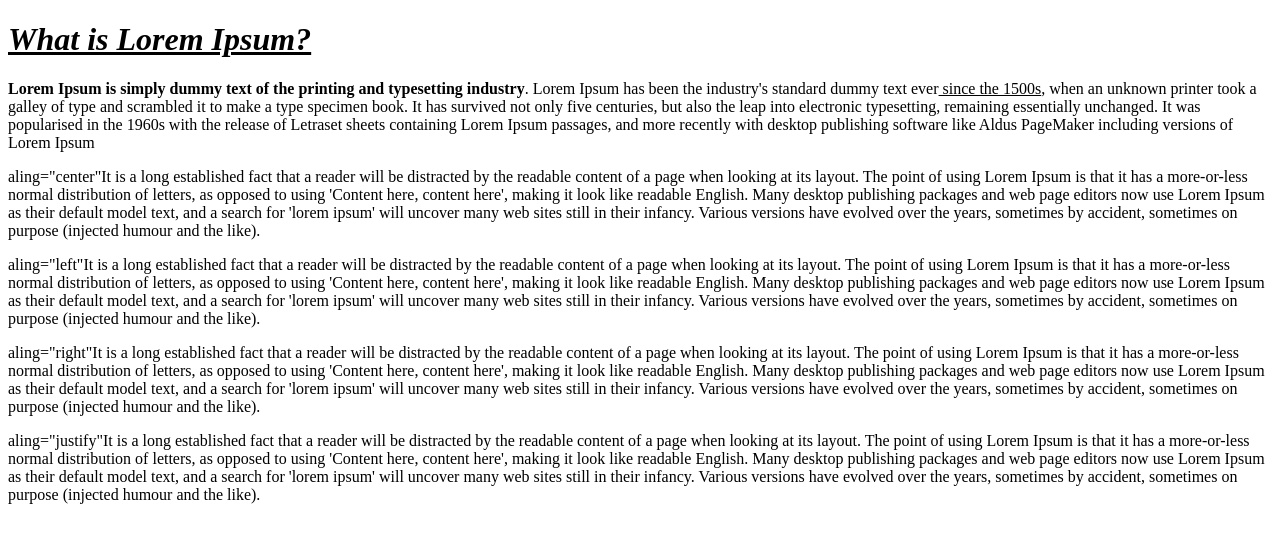
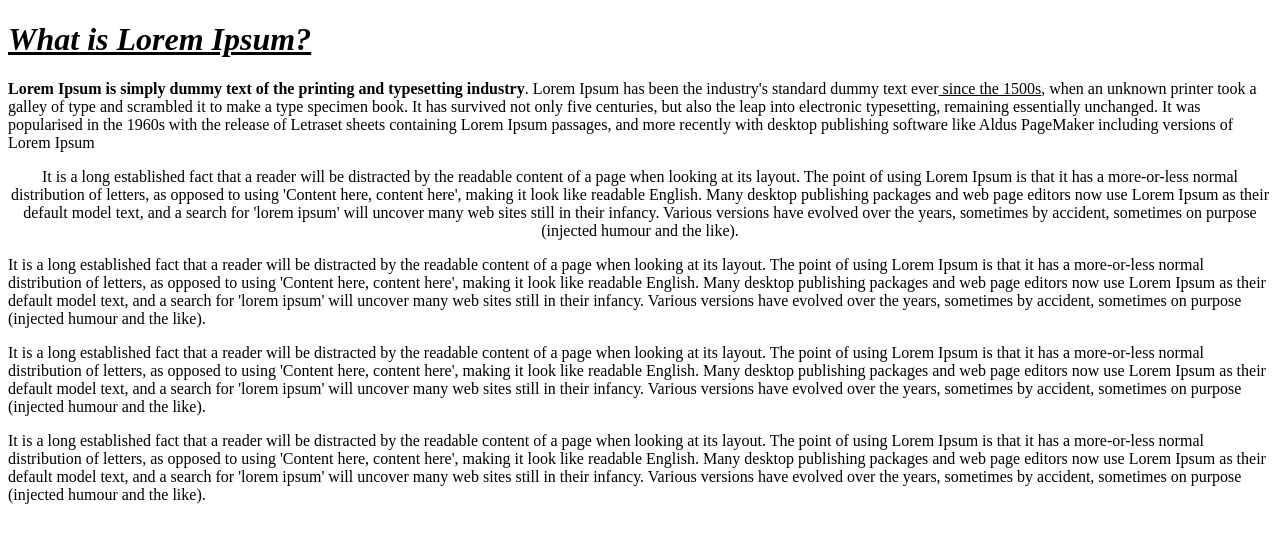
Before and after one commit to sruthibasineni/activity-1, a plain HTML site: page ques3.html in a window 1280 px wide. Drawn offline with Linux system fonts and the light colour scheme.

Commit message:
Update ques3.html

```diff
--- a/ques3.html
+++ b/ques3.html
@@ -3,9 +3,9 @@
 <body>
 <h1><i><u>What is Lorem Ipsum?</i></h1></u>
 <p><b>Lorem Ipsum is simply dummy text of the printing and typesetting industry</b>. Lorem Ipsum has been the industry's standard dummy text ever<u> since the 1500s</u>, when an unknown printer took a galley of type and scrambled it to make a type specimen book. It has survived not only five centuries, but also the leap into electronic typesetting, remaining essentially unchanged. It was popularised in the 1960s with the release of Letraset sheets containing Lorem Ipsum passages, and more recently with desktop publishing software like Aldus PageMaker including versions of Lorem Ipsum</p>
-<p>aling="center"It is a long established fact that a reader will be distracted by the readable content of a page when looking at its layout. The point of using Lorem Ipsum is that it has a more-or-less normal distribution of letters, as opposed to using 'Content here, content here', making it look like readable English. Many desktop publishing packages and web page editors now use Lorem Ipsum as their default model text, and a search for 'lorem ipsum' will uncover many web sites still in their infancy. Various versions have evolved over the years, sometimes by accident, sometimes on purpose (injected humour and the like).</p>
-<p>aling="left"It is a long established fact that a reader will be distracted by the readable content of a page when looking at its layout. The point of using Lorem Ipsum is that it has a more-or-less normal distribution of letters, as opposed to using 'Content here, content here', making it look like readable English. Many desktop publishing packages and web page editors now use Lorem Ipsum as their default model text, and a search for 'lorem ipsum' will uncover many web sites still in their infancy. Various versions have evolved over the years, sometimes by accident, sometimes on purpose (injected humour and the like).</p>
-<p>aling="right"It is a long established fact that a reader will be distracted by the readable content of a page when looking at its layout. The point of using Lorem Ipsum is that it has a more-or-less normal distribution of letters, as opposed to using 'Content here, content here', making it look like readable English. Many desktop publishing packages and web page editors now use Lorem Ipsum as their default model text, and a search for 'lorem ipsum' will uncover many web sites still in their infancy. Various versions have evolved over the years, sometimes by accident, sometimes on purpose (injected humour and the like).</p>
-<p>aling="justify"It is a long established fact that a reader will be distracted by the readable content of a page when looking at its layout. The point of using Lorem Ipsum is that it has a more-or-less normal distribution of letters, as opposed to using 'Content here, content here', making it look like readable English. Many desktop publishing packages and web page editors now use Lorem Ipsum as their default model text, and a search for 'lorem ipsum' will uncover many web sites still in their infancy. Various versions have evolved over the years, sometimes by accident, sometimes on purpose (injected humour and the like).</p>
+<p align = "center">It is a long established fact that a reader will be distracted by the readable content of a page when looking at its layout. The point of using Lorem Ipsum is that it has a more-or-less normal distribution of letters, as opposed to using 'Content here, content here', making it look like readable English. Many desktop publishing packages and web page editors now use Lorem Ipsum as their default model text, and a search for 'lorem ipsum' will uncover many web sites still in their infancy. Various versions have evolved over the years, sometimes by accident, sometimes on purpose (injected humour and the like).</p>
+<p aling="left">It is a long established fact that a reader will be distracted by the readable content of a page when looking at its layout. The point of using Lorem Ipsum is that it has a more-or-less normal distribution of letters, as opposed to using 'Content here, content here', making it look like readable English. Many desktop publishing packages and web page editors now use Lorem Ipsum as their default model text, and a search for 'lorem ipsum' will uncover many web sites still in their infancy. Various versions have evolved over the years, sometimes by accident, sometimes on purpose (injected humour and the like).</p>
+<p aling="right">It is a long established fact that a reader will be distracted by the readable content of a page when looking at its layout. The point of using Lorem Ipsum is that it has a more-or-less normal distribution of letters, as opposed to using 'Content here, content here', making it look like readable English. Many desktop publishing packages and web page editors now use Lorem Ipsum as their default model text, and a search for 'lorem ipsum' will uncover many web sites still in their infancy. Various versions have evolved over the years, sometimes by accident, sometimes on purpose (injected humour and the like).</p>
+<p aling="justify">It is a long established fact that a reader will be distracted by the readable content of a page when looking at its layout. The point of using Lorem Ipsum is that it has a more-or-less normal distribution of letters, as opposed to using 'Content here, content here', making it look like readable English. Many desktop publishing packages and web page editors now use Lorem Ipsum as their default model text, and a search for 'lorem ipsum' will uncover many web sites still in their infancy. Various versions have evolved over the years, sometimes by accident, sometimes on purpose (injected humour and the like).</p>
 </body>
 </html>
```
